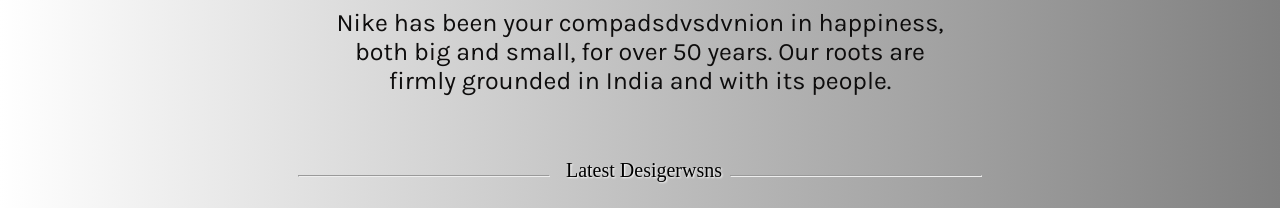
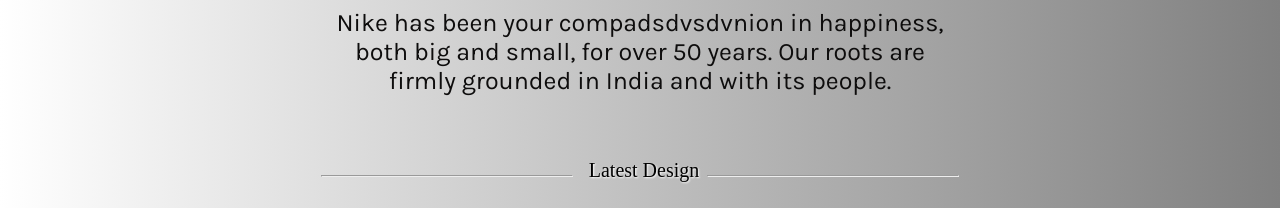
Before and after one commit to NaveenG0wda/devops01, a React (Create React App) app: page / in a window 1280 px wide. Shown: the part 1084-1292 px from the top of the page. Built offline with nearby package versions, Linux system fonts and the light colour scheme; a web font is replaced by a local one.

Commit message:
Update Home.js

```diff
--- a/src/components/Home/Home.js
+++ b/src/components/Home/Home.js
@@ -18,7 +18,7 @@
         <br />
         <div className="latest-container">
           <hr className="line" /> &nbsp; &nbsp;
-          <span className="latest-designs">Latest Desigerwsns</span>&nbsp;&nbsp;
+          <span className="latest-designs">Latest Design</span>&nbsp;&nbsp;
           <hr className="line" />
           <br />
           <br />
```
